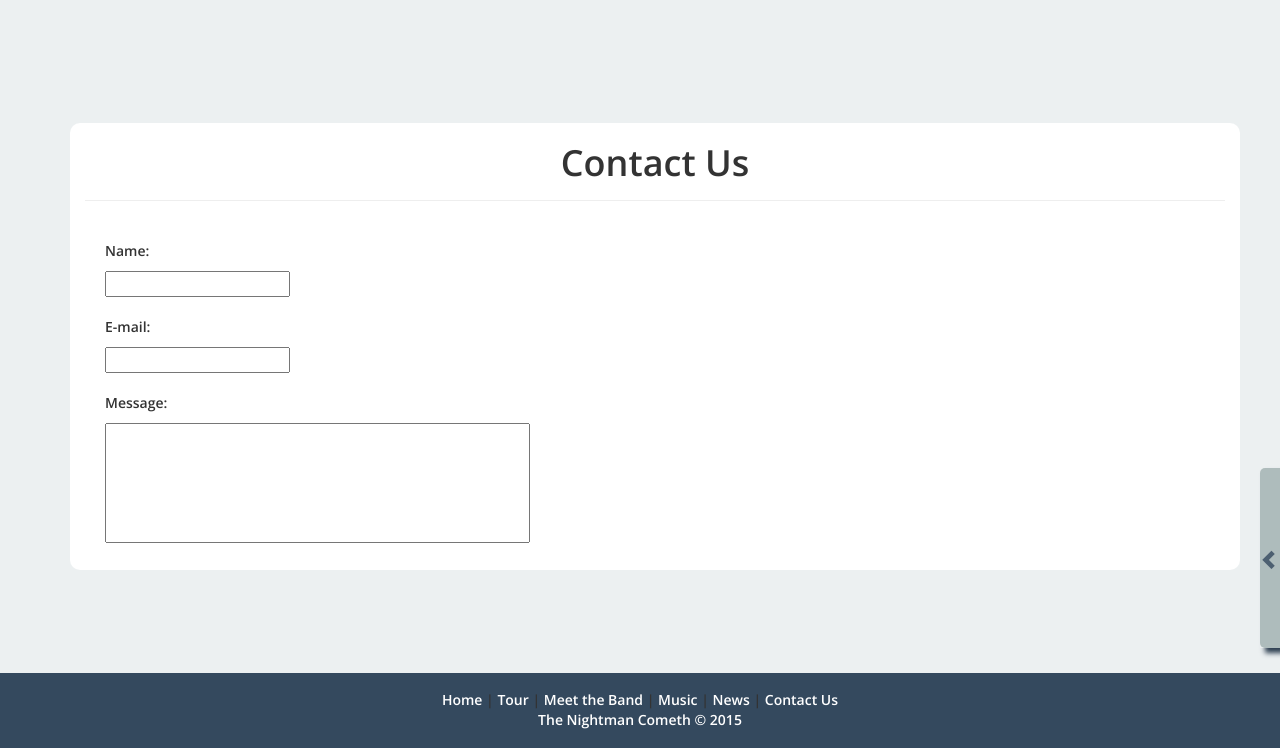
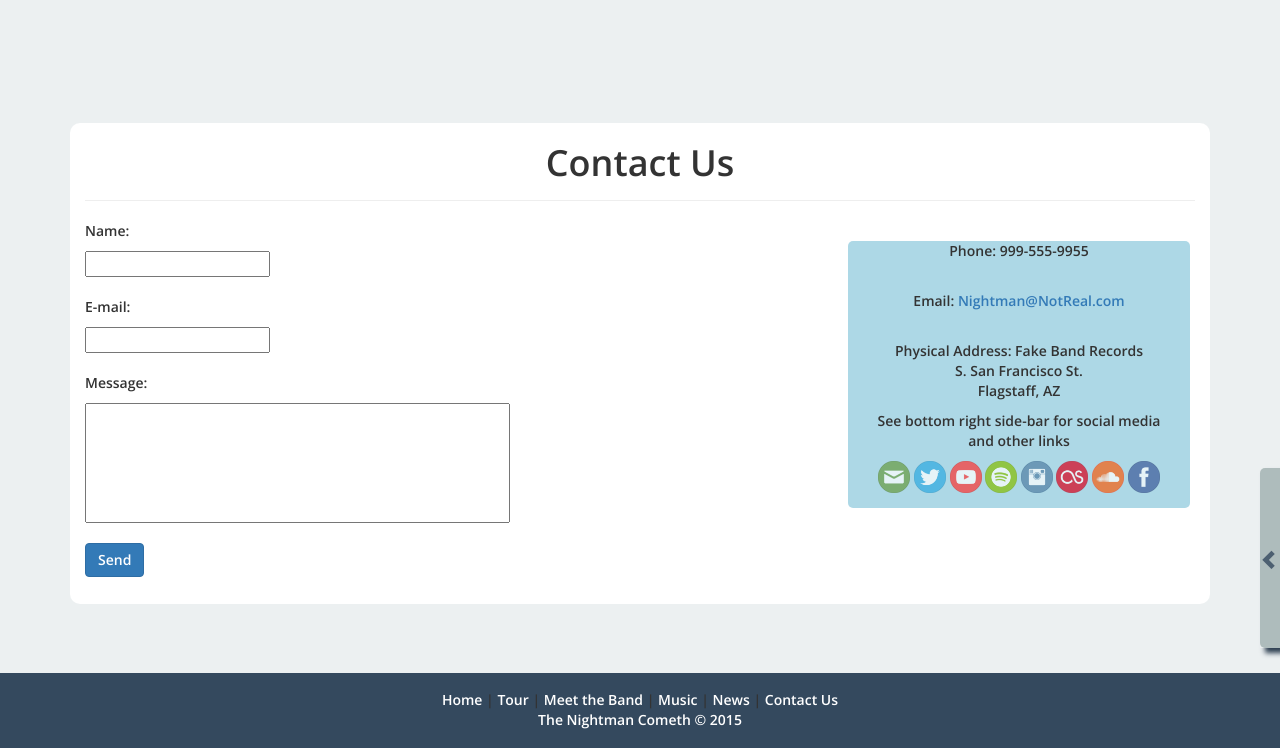
Before and after one commit to c1phr/cs399_band, a Django app: page /contact/ in a window 1280 px wide. Shown: the part 52-800 px from the top of the page. Run offline with Django 3.2, Linux system fonts and the light colour scheme; some libraries are stand-ins or nearby versions.

Commit message:
Finished contact page, added bio
I added a couple links to the index page that didn't link to anything. I
also added your social media pictures to the contact page, hope you
didn't mind.

```diff
--- a/band_project/templates/contact.html
+++ b/band_project/templates/contact.html
@@ -3,6 +3,7 @@
 	.row
 	{
 		padding-bottom: .5em;
+
 	}
 	body
 	{
@@ -12,20 +13,38 @@
 {% endblock %}
 {% block content %}
 
-    <div class="container" style="background:white; font-family: 'Open Sans', sans-serif; margin-top:100px; margin-bottom:50px; border-radius:10px;">
+    <div class="container-fluid" style="background:white; font-family: 'Open Sans', sans-serif; margin-top:100px; margin-bottom:50px; border-radius:10px; position:relative;">
 
         <div class="row text-center">
             <h1>Contact Us</h1>
         </div>
         <hr style="margin-top:0" />
-        <div class="container" style="background:black; margin:20px; width: 30%; right: 0px; position:relative;">
-        </div>
-        <div class="row text-left" style="margin-left: 20px;">
-        <p>Name: </p><input type="text" name="name"><br>
-        <br><p>E-mail: </p><input type="text" name="email"><br>
-        <p><br>Message: </p><input type="text" style="height:120px;" name="msg" maxlength="65" size="50" height="50"><br><br>
-    	</div>
 
+
+        	<div class="row">
+        		<div class="col-md-8">
+					<p>Name: </p><input type="text" name="name"><br>
+					<br><p>E-mail: </p><input type="text" name="email"><br>
+        			<p><br>Message: </p><input type="text" style="height:120px;" name="msg" maxlength="200" size="50" height="50"><br><br>
+        			<button type="button" class="btn btn-primary">Send</button><br><br>
+        		</div>
+
+        		<div class="container col-md-4" style="background:LightBlue; margin:20px; width: 30%; right: 0px; position:absolute; text-align:center">
+        		<p>Phone: 999-555-9955</p><br>
+        		<p>Email: <a href="nightman@notreal.com">Nightman@NotReal.com</a></p><br>
+        		<p>Physical Address: Fake Band Records<br>S. San Francisco St.<br>Flagstaff, AZ</p>
+        		<p>See bottom right side-bar for social media and other links</p>
+        		<p>
+        			<img class="social-img" src="{{ STATIC_URL }}social_icons/email.png"  alt=""/>
+                    <img class="social-img" src="{{ STATIC_URL }}social_icons/twitter.png" alt=""/>
+                    <img class="social-img" src="{{ STATIC_URL }}social_icons/youtube-variation.png"  alt=""/>
+                    <img class="social-img" src="{{ STATIC_URL }}social_icons/spotify.png"  alt=""/>
+                    <img class="social-img" src="{{ STATIC_URL }}social_icons/instagram.png" alt=""/>
+                    <img class="social-img" src="{{ STATIC_URL }}social_icons/lastfm.png" alt=""/>
+                    <img class="social-img" src="{{ STATIC_URL }}social_icons/soundcloud.png" alt=""/>
+                    <img class="social-img" src="{{ STATIC_URL }}social_icons/facebook.png"  alt=""/></p>
+                </div>
+        	</div>
 
 
     </div>
--- a/band_project/templates/index.html
+++ b/band_project/templates/index.html
@@ -70,7 +70,7 @@
                     <h3 onclick="window.location.href = '/meet'">Sarah Kehoe</h3>
                     <h3 onclick="window.location.href = '/meet'">Erik Ward</h3>
                     <h3 onclick="window.location.href = '/meet'">Tsosie Schneider</h3>
-                    <a class="btn btn-custom" href="#" style="margin-top:10px;">More Info</a>
+                    <a class="btn btn-custom" href="/meet" style="margin-top:10px;">More Info</a>
                 </div>
             </div>
             <div class="col-md-3 col-xs-offset-1 text-center outer-tour-box">
@@ -90,7 +90,7 @@
                     <h5>Fake Band Records</h5>
                     <h5>S. San Francisco St.</h5>
                     <h5>Flagstaff, AZ</h5>
-                    <a class="btn btn-custom" href="#">More Info</a>
+                    <a class="btn btn-custom" href="/contact">More Info</a>
                 </div>
             </div>
         </div>
--- a/band_project/templates/meet.html
+++ b/band_project/templates/meet.html
@@ -39,7 +39,7 @@
             <div class="col-sm-4 col-xs-12 col-sm-offset-2 text-center ">
                 <img class="img-responsive center-block" src="{{ STATIC_URL }}band_members/erikw.jpg" alt=""/>
                 <h2 class="text-center">Erik Ward</h2>
-                <p>Lorem ipsum dolor sit amet, consectetur adipiscing elit. Praesent mollis magna quis porta auctor. Vivamus condimentum fermentum diam non venenatis. Proin egestas nibh id odio molestie, dignissim ultrices mauris eleifend. Quisque auctor consectetur porttitor. Pellentesque habitant morbi tristique senectus et netus et malesuada fames ac turpis egestas. Nunc suscipit eros nunc, eu maximus nibh rutrum eget. Nullam posuere laoreet neque, non eleifend est vehicula non. Praesent venenatis risus non dapibus dapibus. Vestibulum nec diam bibendum, vulputate elit in, gravida diam.</p>
+                <p>Accordion to recent studies, if you type a name of a musical instrument randomly into the middle of a sentence, most people won't notice it. Erik is just an average person with average abilities, but it's hidden in the fact that he plays bass.</p>
             </div>
             <div class="col-sm-4 col-xs-12 text-center ">
                 <a></a>
```
